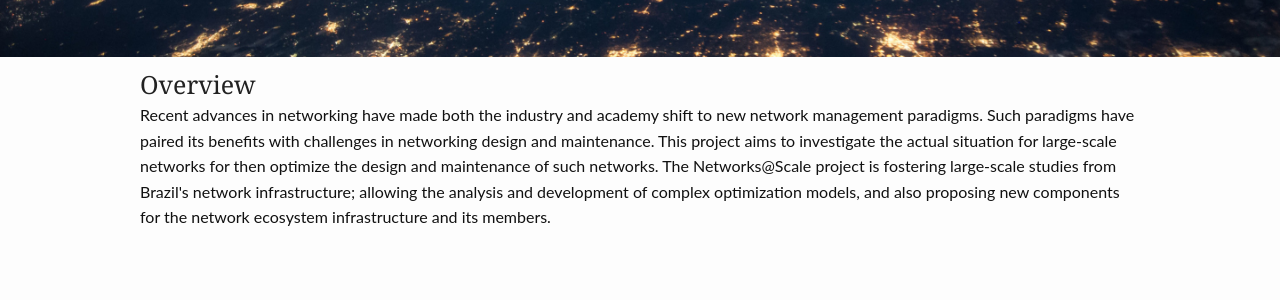
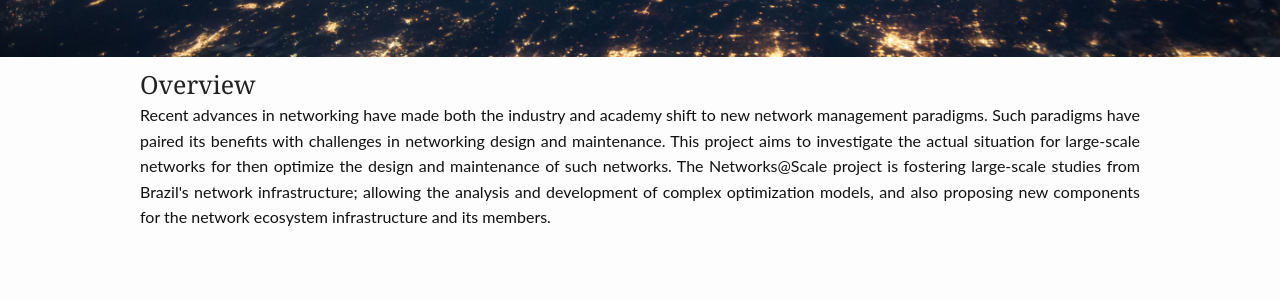
Before and after one commit to ufrgs-networks-group/networks-at-scale, a Jekyll site: the page built from pages/pages-root-folder/index.md, in a window 1280 px wide. Shown: the part 303-603 px from the top of the page. Built offline with Jekyll 4.4.1, drawn with Linux system fonts in a browser that asks for light colours.

Commit message:
Set align of text paragraph

```diff
--- a/_layouts/frontpage.html
+++ b/_layouts/frontpage.html
@@ -11,7 +11,7 @@ format: blog-index
 
 <div class="row">
   <h2 class="font-size-h3 t10">{{ page.overview.title }}</h2>
-	<p>{{ page.overview.text }}</p>
+	<p align="justify">{{ page.overview.text }}</p>
 </div><!-- /.row -->
 
 
```
